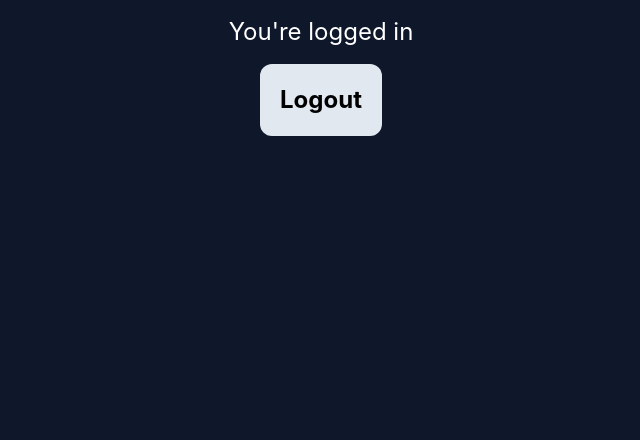
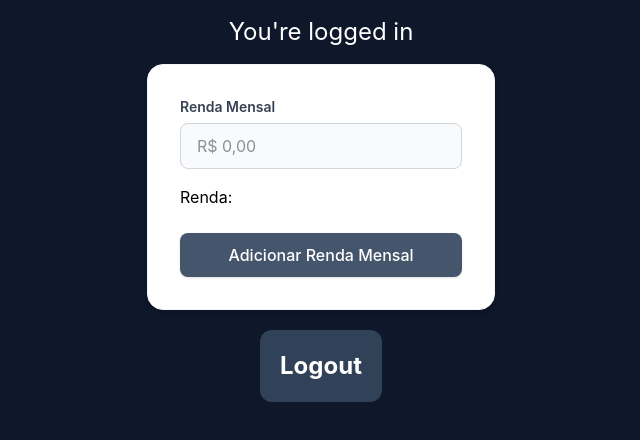
Before and after one commit to IcaroMatheusz/WiseCash, a React (Vite) app: page /dashboard in a window 1280 px wide. Shown: the top 440 px of the page, without its empty margins (319-959 px from the left). Built offline with nearby package versions, Linux system fonts and the light colour scheme; no server answers; sample sign-in values are in the browser's storage.

Commit message:
feat: foi adicionado para os usuários registrados serem adicionados na tabela profiles do banco de dados

```diff
--- a/src/pages/Dashboard.jsx
+++ b/src/pages/Dashboard.jsx
@@ -2,14 +2,13 @@ import { useEffect, useState } from "react";
 import { useNavigate } from "react-router-dom";
 import { supabase } from "../lib/supabase";
 
-function Dashboard({ setIsAuthenticated,isAuthenticated}) {
+function Dashboard({ setIsAuthenticated, isAuthenticated }) {
 
   const navigate = useNavigate()
 
   const [username, setUsername] = useState("")
-  const [error,setError] = useState("")
-
-
+  const [renda, setRenda] = useState()
+  const [error, setError] = useState("")
 
   async function handleLogout() {
     await supabase.auth.signOut();
@@ -19,24 +18,31 @@ function Dashboard({ setIsAuthenticated,isAuthenticated}) {
   }
 
   async function getUser() {
-
-    const {data, error} = await supabase.auth.getSession()
-
-    console.log(data)
+    const { data, error } = await supabase.auth.getSession()
 
     if (error) {
       setError("Erro ao exibir usuário")
       return;
     }
-
     setUsername(data.session.user.user_metadata?.username)
-
-
 
   }
 
 
-    useEffect(() => {
+  async function adicionarRenda(e) {
+    e.preventDefault()
+
+    const { error: profileError } = await supabase.from("profiles").update({
+      income: renda,
+    })
+
+    if (profileError) {
+      setError("Erro ao atualizar o saldo")
+      return
+    }
+  }
+
+  useEffect(() => {
     if (!isAuthenticated) {
       navigate("/")
     } else {
@@ -53,11 +59,48 @@ function Dashboard({ setIsAuthenticated,isAuthenticated}) {
 
           {error && <p className="text-red-500 text-2xl m-4 font-bold">{error}</p>}
 
-          {username && <h3 className="text-white text-2xl m-4 font-bold">{username}</h3>}
+          {username && <h3 className="text-white text-2xl m-4 font-bold">Bem vindo, {username}</h3>}
 
-          <button className="p-5 rounded-xl text-2xl bg-slate-200 font-sans font-bold" onClick={handleLogout}>
+          <section className="flex justify-center items-center">
+            <form
+            onSubmit={adicionarRenda}
+            className="w-full max-w-sm bg-white p-8 rounded-2xl shadow-md flex flex-col gap-4 border border-gray-100"
+            >
+
+              <div className="flex flex-col gap-1.5">
+
+                <label htmlFor="income" className="text-sm font-semibold text-gray-700">
+                  Renda Mensal
+                </label>
+
+                <input
+                  onChange={(e) => {
+                    setRenda(e.target.value)
+                    setError("")
+                  }}
+                  type="text"
+                  id="income"
+                  placeholder="R$ 0,00"
+                  className="w-full px-4 py-2.5 text-gray-800 bg-gray-50 border border-gray-300 rounded-lg focus:outline-none focus:ring-2 focus:ring-blue-500 focus:border-transparent transition-all"
+                />
+
+
+              </div>
+
+
+              <p> Renda: {renda} </p>
+              <button
+              type="submit" className="w-full mt-2 bg-slate-600 hover:bg-slate-700 text-white font-medium py-2.5 px-4 rounded-lg transition-colors shadow-sm">
+                Adicionar Renda Mensal
+              </button>
+
+            </form>
+          </section>
+
+          <button className="p-5 rounded-xl text-2xl bg-slate-700 hover:bg-slate-800 transition-colors font-sans font-bold mt-5 text-white" onClick={handleLogout}>
             Logout
           </button>
+
         </main>
       </div>
     </>
--- a/src/pages/Login.jsx
+++ b/src/pages/Login.jsx
@@ -32,7 +32,6 @@ function Login({ setIsAuthenticated }) {
     localStorage.setItem("isAuthenticated","true")
     setIsAuthenticated(true);
 
-    console.log(data.user.email)
     navigate("/dashboard");
   }
 
--- a/src/pages/Register.jsx
+++ b/src/pages/Register.jsx
@@ -30,14 +30,28 @@ function Register() {
       }
     });
 
-    if (error) {
+    if (error) {  //caso ocorra algum erro, vai rodar essa funcao e interromper o fluxo
+
       setError("Ocorreu um problema no registro");
       return;
-    } else if (data?.user) {
+
+    } else if (data?.user) {  //caso nao ocorra, ele limpa os campos e exibe uma mensagem de sucesso
+
+      const { error: profileError } = await supabase.from("profiles").insert({ //antes de confirmarmos o login, vamos tentar adicioná-lo na tabela profiles
+        id: data.user.id, //botando o id da auth do supabase dentro do campo id da tabela
+        name: username //botando o nome dentro do username dentro do campo name
+      });
+
+      if (profileError) { //caso tenha ocorrido algum erro ao inserir os dados na tabela profile
+        setError("Conta criada, mas houve um erro ao salvar o perfil")
+        return;
+      }
+
       setEmail("")
       setUsername("")
       setPassword("")
       setMessage("Registro realizado com sucesso")
+
     }
 
     console.log(data.user.email);
```
Also changed, not shown: 2 other files (tests, documents, lock files or other folders).
